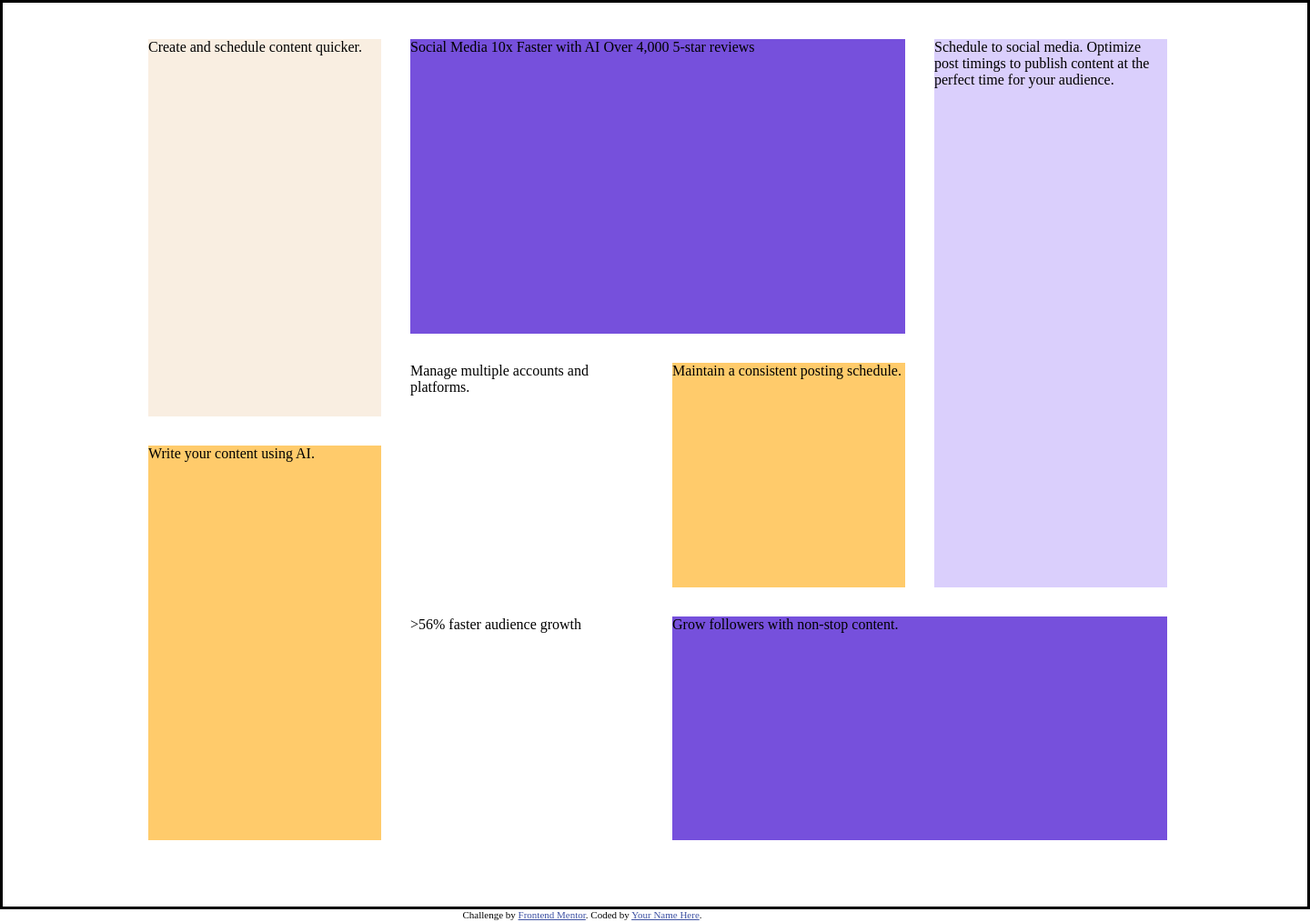
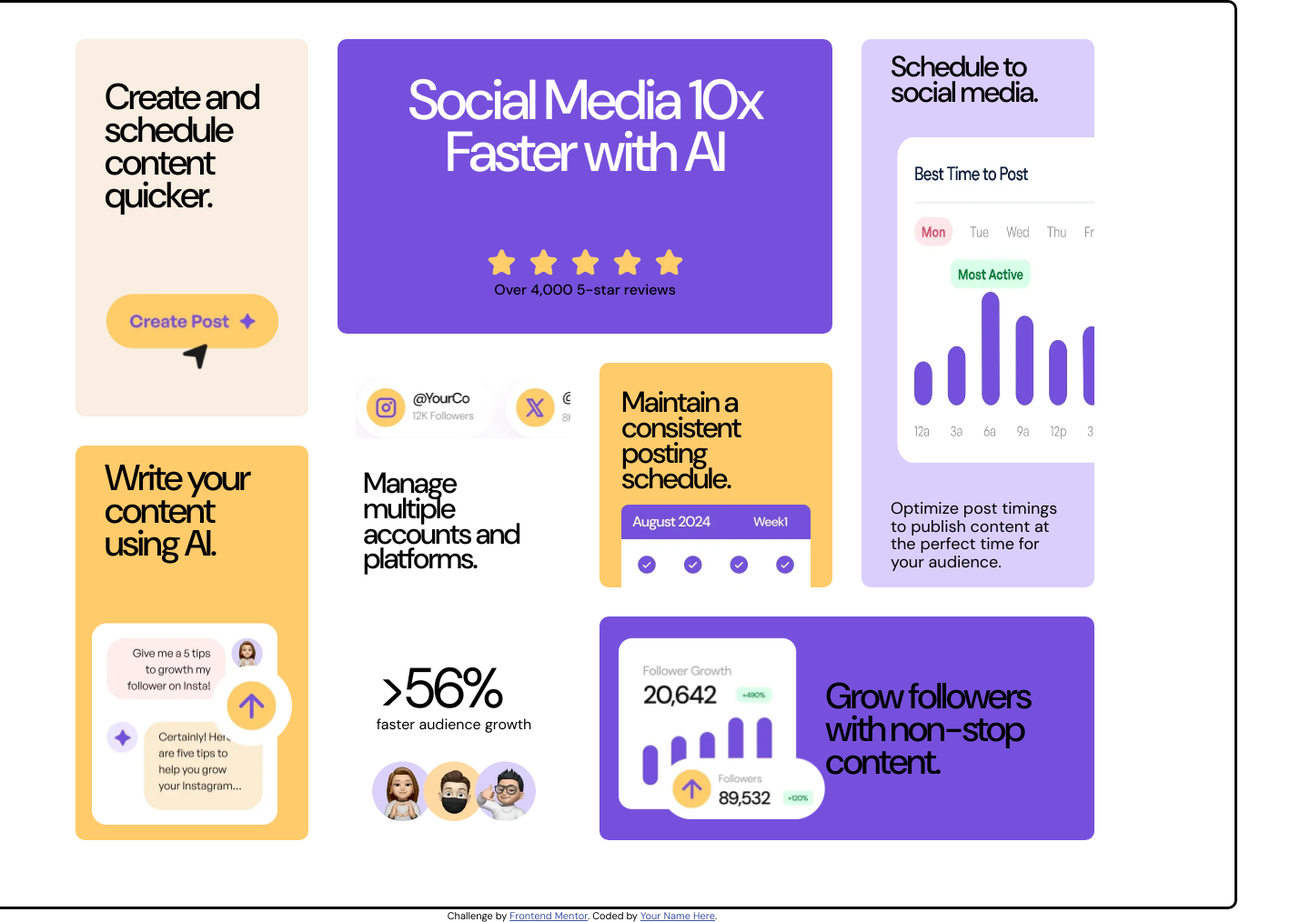
Before and after one commit to ekarkat/Bento-grid, a plain HTML site: page index.html in a window 1280 px wide. Shown: the whole page at 91% size, 1440 px wide, since content can reach past the window. Drawn offline with Linux system fonts and the light colour scheme.

Commit message:
added all the imgaes with the corresponding width and height added the css for desktop view

```diff
--- a/assets/css/styles.css
+++ b/assets/css/styles.css
@@ -1,3 +1,8 @@
+@font-face {
+  font-family: 'DMSans'; /* Custom name for the font */
+  src: url('../fonts/DMSans-VariableFont_opszwght.ttf') format('truetype');
+}
+
 :root {
     --purple100: hsl(254, 88%, 90%);
     --purple500: hsl(256, 67%, 59%);
@@ -12,6 +17,47 @@
   margin: 0;
   padding: 0;
   box-sizing: border-box;
+  font-family: 'DMSans';
+}
+
+div {
+  border-radius: 10px;
+}
+
+
+/* typography */
+
+.text-preset-1 {
+  font-size: 62px;
+  line-height: 93.5%;
+  letter-spacing: -3px;
+}
+
+.text-preset-2 {
+  font-size: 40px;
+  line-height: 90%;
+  letter-spacing: -2px;
+  font-weight: 500;
+}
+
+.text-preset-3 {
+  font-size: 32px;
+  line-height: 87.5%;
+  letter-spacing: -2px;
+  font-weight: 500;
+}
+
+.text-preset-4 {
+  font-size: 18px;
+  line-height: 111%;
+  letter-spacing: 0px;
+}
+
+body {
+  display: flex;
+  flex-direction: column;
+  justify-content: center;
+  align-items: center;
 }
 
 .container {
@@ -33,22 +79,35 @@
 .item-1 {
   grid-row: 1 / 3;
   grid-column: 2 / 3;
+
   display: grid;
   grid-template-rows: 603px 246px;
   grid-template-columns: repeat(3, 256px);
   grid-gap: 32px;
+
+
 }
 
 .item-2 {
   background-color: var(--yellow100);
   grid-row: 1 / 2;
   grid-column: 1 / 2;
+
+  display: flex;
+  flex-direction: column;
+  justify-content: space-around;
+  align-items: center;
 }
 
 .item-3 {
   background-color: var(--yellow500);
   grid-row: 2 / 3;
   grid-column: 1 / 2;
+
+  display: flex;
+  flex-direction: column;
+  justify-content: space-around;
+  align-items: center;
 }
 
 /* item 1 css grid */
@@ -60,37 +119,154 @@
   grid-template-rows: 324px 247px;
   grid-template-columns: 256px 256px;
   grid-gap: 32px;
+
 }
 .item-1-2 {
   background-color: var(--purple100);
   grid-row: 1 / 2;
   grid-column: 3 / 4;
+
+  display: flex;
+  flex-direction: column;
+  justify-content: space-around;
+  align-items: center;
+  position: relative;
+  overflow: hidden;
 }
 .item-1-3 {
   background-color: var(--purple500);
   grid-row: 2 / 3;
   grid-column: 2 / 4;
+  display: flex;
+  justify-content: center;
+  align-items: center;
 }
 .item-1-4 {
   grid-row: 2 / 3;
   grid-column: 1 / 2;
+
+  display: flex;
+  flex-direction: column;
+  padding: 50px 0 0 0;
+  /* justify-content: space-around; */
+  align-items: center;
 }
 
-/* item 1 css grid */
+
+/* item-1-3 */
+
+.item-1-3-a {
+  width: 275px;
+  height: 108px;
+}
+.item-1-4-a {
+  margin-bottom: 30px;
+}
+
+.item-1-2-b {
+  width: 192px;
+  height: 80px;
+}
+
+
+/* item-1-1 css grid */
 
 .item-1-1-1 {
   background-color: var(--purple500);
   grid-row: 1 / 2;
   grid-column: 1 / 3;
+
+  display: flex;
+  flex-direction: column;
+  align-items: center;
+  justify-content: space-around;
 }
 
 .item-1-1-2 {
   grid-row: 2 / 3;
   grid-column: 1 / 2;
+
+  display: flex;
+  flex-direction: column;
+  justify-content: space-around;
+  align-items: center;
+  overflow: hidden;
 }
 
 .item-1-1-3 {
   background-color: var(--yellow500);
   grid-row: 2 / 3;
   grid-column: 2 / 3;
+
+  display: flex;
+  flex-direction: column;
+  justify-content: space-around;
+  align-items: center;
+  overflow: hidden;
 }
+
+/* item1-1-1 css */
+
+.item-1-1-1-a {
+  text-align: center;
+  width: 480px;
+  font-weight: 500;
+  color: var(--white);
+}
+
+.item-1-1-1-b {
+  text-align: center;
+  width: 221px;
+  font-weight: 500;
+  display: flex;
+  flex-direction: column;
+  justify-content: center;
+  align-content: center;
+}
+
+.item-1-1-2-a {
+  position: relative;
+  left: 50px;
+}
+.item-1-1-2-b {
+  width: 200px;
+  height: 112px;
+  font-weight: 500;
+}
+
+.item-1-1-3-a {
+  width: 208px;
+  height: 112px;
+  margin: 30px 0 15px 0;
+}
+
+
+/* item-1-2 */
+
+.item-1-2-a {
+  width: 192px;
+  height: 56px;
+}
+
+.item-1-2-c {
+  position: relative;
+  left: 70px;
+  z-index: 0;
+
+}
+
+
+/* item-2-a */
+
+.item-2-a {
+  width: 192px;
+  height: 144px;
+}
+
+
+/* item-3-a */
+
+.item-3-a {
+  width: 192px;
+  height: 144px;
+}
--- a/index.html
+++ b/index.html
@@ -6,7 +6,7 @@
 
   <link rel="icon" type="image/png" sizes="32x32" href="./assets/images/favicon-32x32.png">
   <link rel="stylesheet" href="./assets/css/styles.css">
-
+  <link href="https://fonts.googleapis.com/css2?family=DM+Sans:ital,opsz,wght@0,9..40,100..1000;1,9..40,100..1000&display=swap" rel="stylesheet">
   <title>Frontend Mentor | Bento grid</title>
 
   <!-- Feel free to remove these styles or customise in your own stylesheet 👍 -->
@@ -23,32 +23,68 @@
       <div class="item-1">
         <div class="item-1-1">
           <div class="item-1-1-1">
-            Social Media 10x Faster with AI
-            Over 4,000 5-star reviews
+            <div class="item-1-1-1-a text-preset-1">
+              Social Media 10x Faster with AI
+            </div>
+            <div class="item-1-1-1-b">
+              <img src="./assets/images/illustration-five-stars.webp" alt="rating">
+              Over 4,000 5-star reviews
+            </div>
           </div>
-          <div class="item-1-1-2">
-            Manage multiple accounts and platforms.
+          <div class="item-1-1-2 text-preset-3">
+            <div class="item-1-1-2-a">
+              <img src="./assets/images/illustration-multiple-platforms.webp" style="width: 316px; height: 66.54px;">
+            </div>
+            <div class="item-1-1-2-b">
+              Manage multiple accounts and platforms.
+            </div>
           </div>
-          <div class="item-1-1-3">
-            Maintain a consistent posting schedule.
+          <div class="item-1-1-3 text-preset-3">
+            <div class="item-1-1-3-a">
+              Maintain a consistent posting schedule.
+            </div>
+            <div class="item-1-1-3-b">
+              <img src="./assets/images/illustration-consistent-schedule.webp" style="width: 208px; height: 157px;">
+            </div>
           </div>
         </div>
         <div class="item-1-2">
+          <div class="item-1-2-a text-preset-3">
             Schedule to social media.
+          </div>
+          <div class="item-1-2-c">
+            <img src="./assets/images/illustration-schedule-posts.webp" alt="create a post" style="width: 318.82px; height: 357.3px;">
+          </div>
+          <div class="item-1-2-b text-preset-4">
             Optimize post timings to publish content at the perfect time for your audience.
+          </div>
         </div>
         <div class="item-1-3">
+
+            <img src="./assets/images/illustration-grow-followers.webp" style="width: 227.68px; height: 200px;">
+
+          <div class="item-1-3-a text-preset-2">
             Grow followers with non-stop content.
+          </div>
         </div>
         <div class="item-1-4">
-            >56% faster audience growth
+          <div class="item-1-4-a">
+            <span class="text-preset-1" style="display: block;">>56%</span> faster audience growth
+          </div>
+            <img src="./assets/images/illustration-audience-growth.webp" style="width: 180px; height: 66.58px;">
         </div>
     </div>
       <div class="item-2">
+        <div class="item-2-a text-preset-2">
           Create and schedule content quicker.
+        </div>
+        <img src="./assets/images/illustration-create-post.webp" alt="create a post" style="width: 190.5px; height: 90.3px;">
       </div>
       <div class="item-3">
+        <div class="item-3-a text-preset-2">
           Write your content using AI.
+        </div>
+        <img src="./assets/images/illustration-ai-content.webp" alt="create a post" style="width: 220px; height: 222.5px;">
       </div>
     </div>
   </div>
```
Also changed, not shown: assets/fonts/DMSans-VariableFont_opszwght.ttf (renamed from assets/fonts/DMSans-VariableFont_opsz,wght.ttf).
